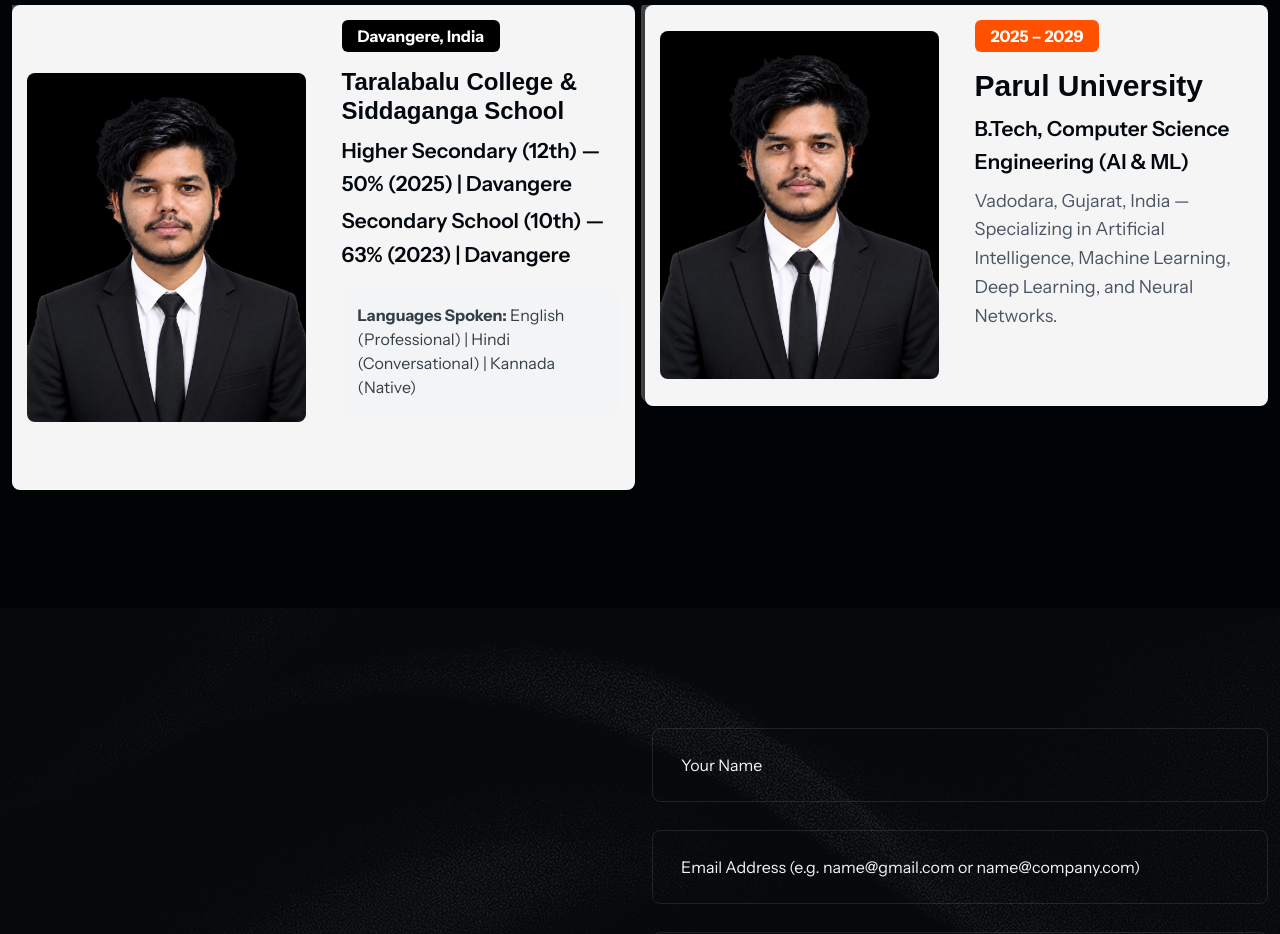
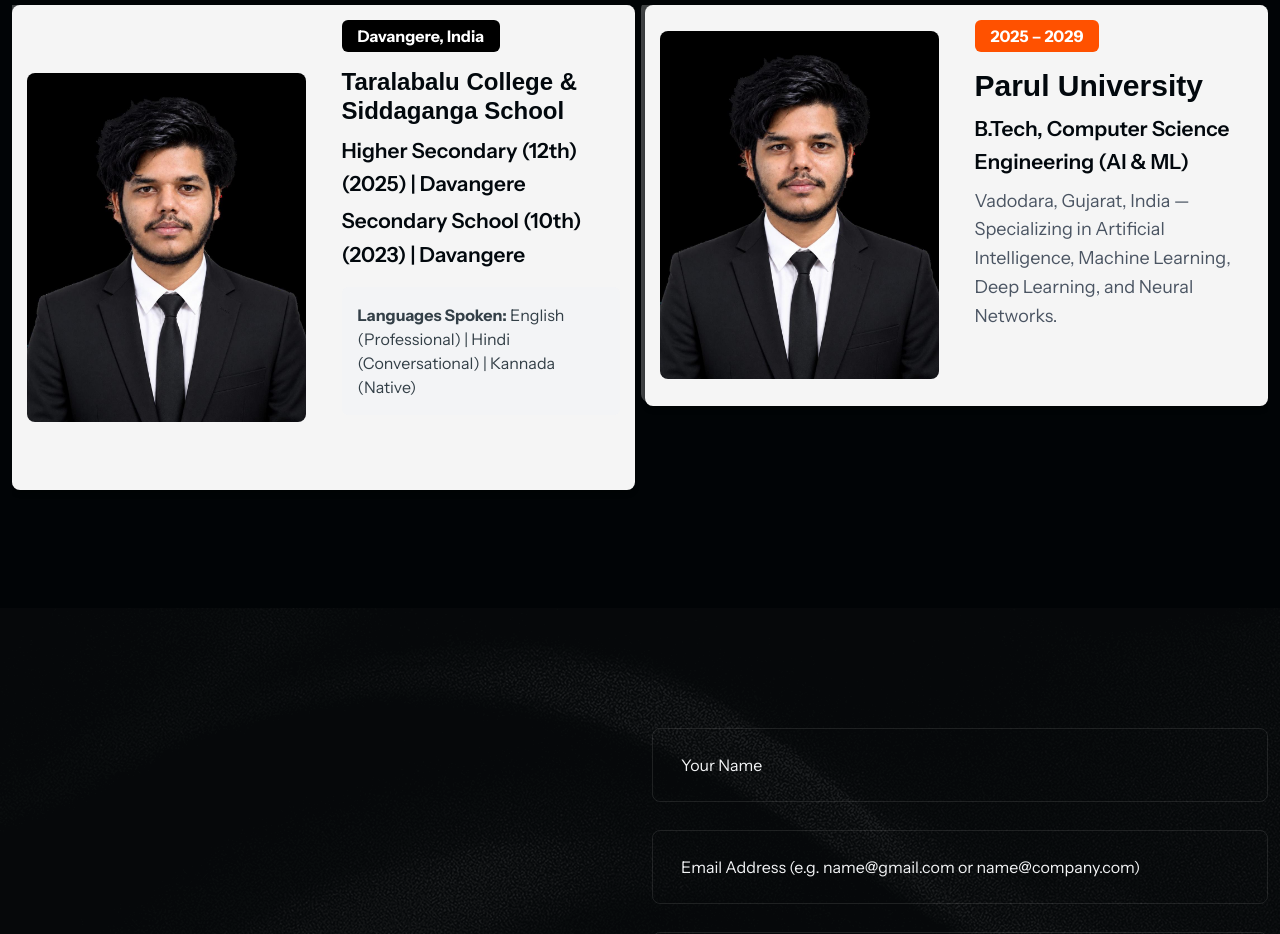
Before and after one commit to HuliTiger1020120/myownweb, a plain HTML site: page index.html in a window 1280 px wide. Shown: the part 8880-9814 px from the top of the page. Drawn offline with nearby package versions, Linux system fonts and the light colour scheme; a web font is replaced by a local one.

Commit message:
Remove percentages from education section

```diff
--- a/index.html
+++ b/index.html
@@ -1081,10 +1081,10 @@
                               Taralabalu College & Siddaganga School
                             </h2>
                             <p class="testimonial-three-paragraph text-heading tw-text-lg fw-semibold tw-mt-2">
-                              Higher Secondary (12th) — 50% (2025) | Davangere
+                              Higher Secondary (12th) (2025) | Davangere
                             </p>
                             <p class="testimonial-three-paragraph text-heading tw-text-lg fw-semibold tw-mt-1">
-                              Secondary School (10th) — 63% (2023) | Davangere
+                              Secondary School (10th) (2023) | Davangere
                             </p>
                             <div class="tw-mt-4 p-3 bg-neutral-100 tw-rounded-md">
                               <strong>Languages Spoken:</strong> English (Professional) | Hindi (Conversational) |
```
